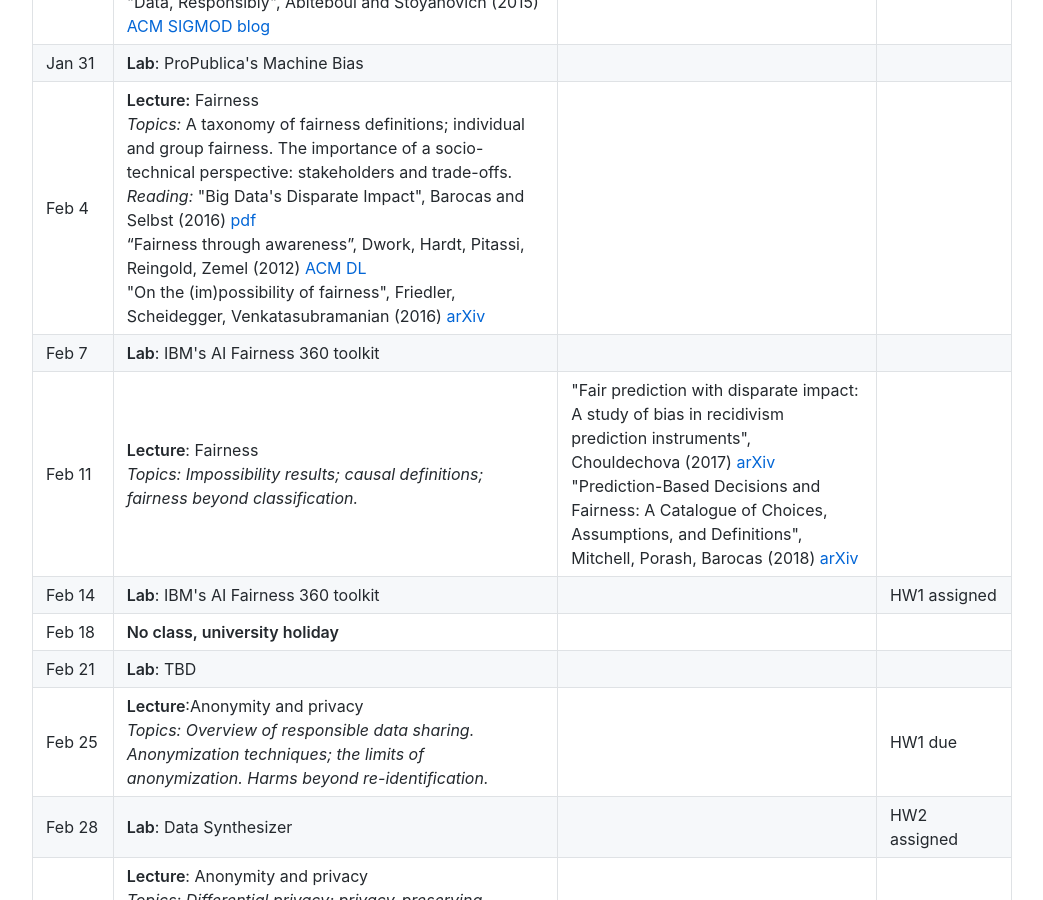
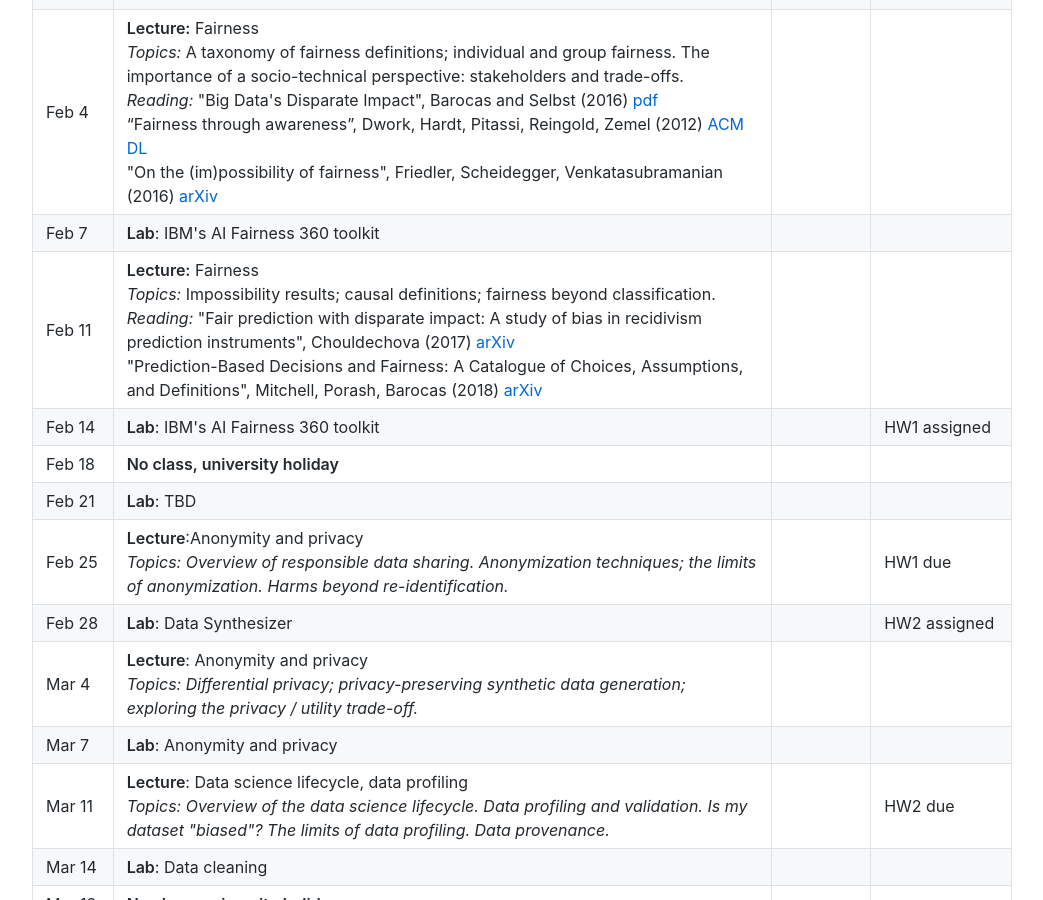
Before and after one commit to DataResponsibly/DataResponsibly.github.io, a Jekyll site: the page built from _pages/course.md, in a window 1280 px wide and 900 px high, scrolled down 1505 px. Shown: the whole window, without its empty margins (118-1161 px from the left). Built offline with Jekyll 4.4.1, drawn with Linux system fonts in a browser that asks for light colours.

Commit message:
debugging

```diff
--- a/_pages/course.md
+++ b/_pages/course.md
@@ -111,7 +111,7 @@ author: Julia Stoyanovich
         "Data, Responsibly", Abiteboul and Stoyanovich (2015) <a href="http://wp.sigmod.org/?p=1900">ACM SIGMOD blog</a>
         </td>
         <td style="text-align: left">
-            <a href="documents/Lecture1.pdf">slides</a>
+            <a href="https://dataresponsibly.github.io/documents/Lecture1.pdf">slides</a>
         </td>
         <td style="text-align: left"></td>
       </tr>
@@ -147,13 +147,13 @@ author: Julia Stoyanovich
   <!-- WEEK 3 -->
       <tr>
         <td style="text-align: left" nowrap>Feb 11</td>
-        <td style="text-align: left"><b>Lecture</b>: Fairness<br>
-                                    <i>Topics: Impossibility results; causal definitions; fairness beyond classification.</i>
-        </td>
-        <td style="text-align: left">
+        <td style="text-align: left"><b>Lecture:</b> Fairness<br>
+                                    <i>Topics:</i> Impossibility results; causal definitions; fairness beyond classification.<br>
+                                    <i>Reading:</i>
         "Fair prediction with disparate impact: A study of bias in recidivism prediction instruments", Chouldechova (2017) <a href="https://arxiv.org/abs/1703.00056">arXiv</a><br>
         "Prediction-Based Decisions and Fairness: A Catalogue of Choices, Assumptions, and Definitions", Mitchell, Porash, Barocas (2018) <a href="https://arxiv.org/abs/1811.07867">arXiv</a>
         </td>
+        <td style="text-align: left"></td>
         <td style="text-align: left"></td>
       </tr>
 
```
